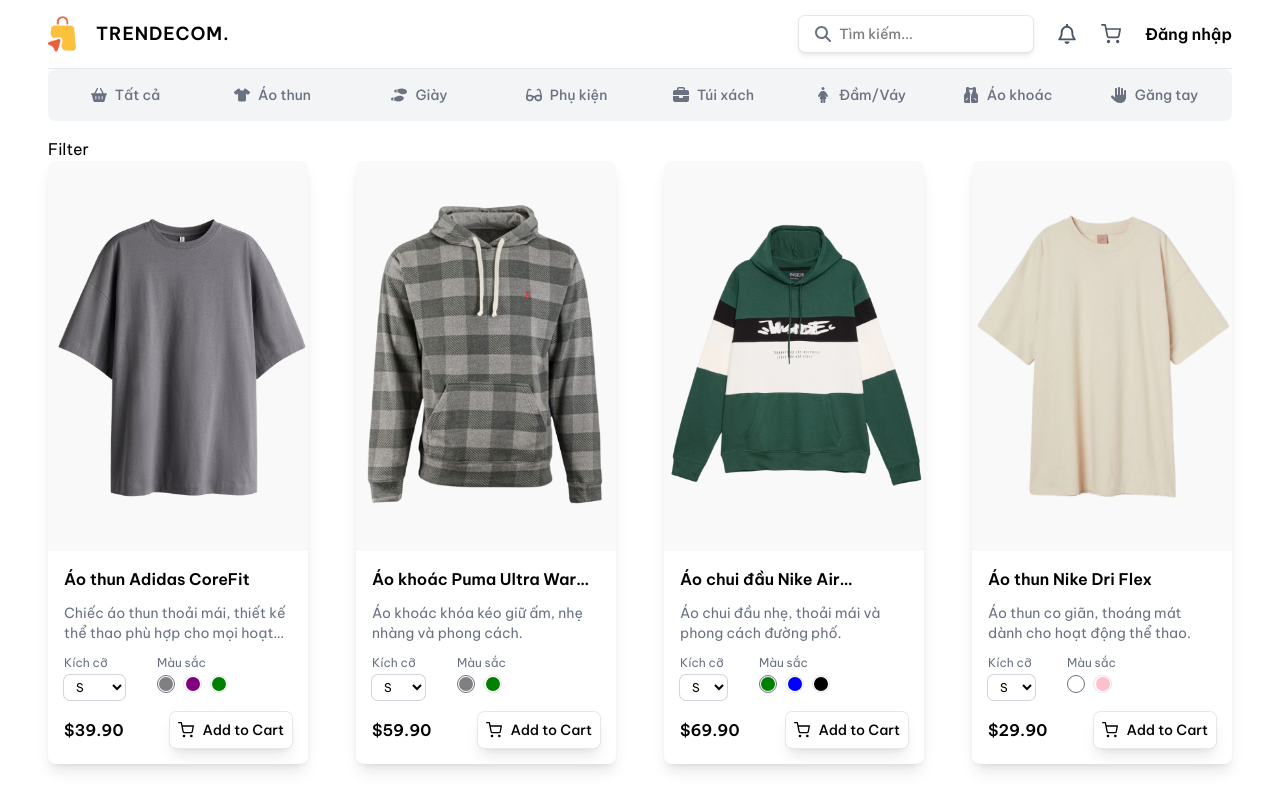
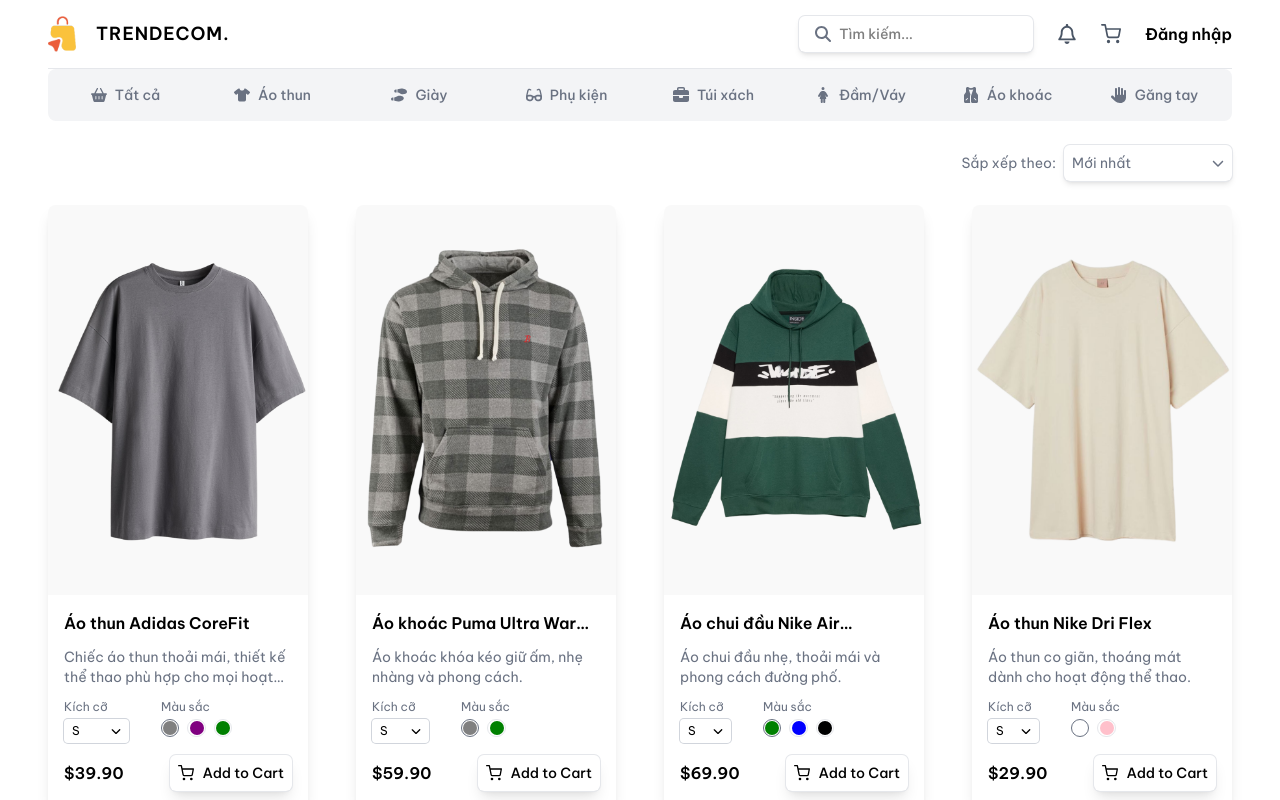
Before and after one commit to QuangHaDev2004/trend-ecom, a Next.js app: page /products in a window 1280 px wide. Shown: the top 800 px of the page. Built offline with nearby package versions, Linux system fonts and the light colour scheme.

Commit message:
product filter

```diff
--- a/package.json
+++ b/package.json
@@ -9,6 +9,7 @@
     "lint": "eslint"
   },
   "dependencies": {
+    "@headlessui/react": "^2.2.8",
     "next": "15.5.3",
     "react": "19.1.0",
     "react-dom": "19.1.0",
--- a/src/components/Filter/Filter.tsx
+++ b/src/components/Filter/Filter.tsx
@@ -1,9 +1,38 @@
-"use client"
+"use client";
+
+import { Select } from "@headlessui/react";
+import { usePathname, useRouter, useSearchParams } from "next/navigation";
+import { FaChevronDown } from "react-icons/fa6";
 
 export const Filter = () => {
+  const searchParams = useSearchParams();
+  const router = useRouter();
+  const pathname = usePathname();
+
+  const handleFilter = (value: string) => {
+    const params = new URLSearchParams(searchParams);
+    params.set("sort", value);
+    router.push(`${pathname}?${params.toString()}`, { scroll: false });
+  };
+
   return (
     <>
-      <h1>Filter</h1>
+      <div className="my-6 flex items-center justify-end gap-2 text-sm text-gray-500">
+        <span className="">Sắp xếp theo:</span>
+        <div className="relative">
+          <Select
+            name="sort"
+            className="appearance-none rounded-md p-2 pr-8 shadow-md ring ring-gray-200"
+            onChange={(e) => handleFilter(e.target.value)}
+          >
+            <option value="newest">Mới nhất</option>
+            <option value="oldest">Cũ nhất</option>
+            <option value="asc">Giá: Thấp đến Cao</option>
+            <option value="desc">Giá: Cao đến Thấp</option>
+          </Select>
+          <FaChevronDown className="pointer-events-none absolute top-1/2 right-2 -translate-y-1/2 text-[12px]" />
+        </div>
+      </div>
     </>
-  )
-}
+  );
+};
--- a/src/components/Product/ProductCard.tsx
+++ b/src/components/Product/ProductCard.tsx
@@ -1,9 +1,11 @@
 "use client";
 
 import { ProductType } from "@/types";
+import { Select } from "@headlessui/react";
 import Image from "next/image";
 import Link from "next/link";
 import { useState } from "react";
+import { FaChevronDown } from "react-icons/fa6";
 import { FiShoppingCart } from "react-icons/fi";
 
 export const ProductCard = ({ product }: { product: ProductType }) => {
@@ -50,10 +52,10 @@
             {/* SIZE */}
             <div className="flex flex-col gap-1">
               <span className="text-gray-500">Kích cỡ</span>
-              <select
+              <div className="relative">
+                <Select
                   name="size"
-                id="size"
-                className="cursor-pointer rounded-md px-2 py-1 ring ring-gray-300"
+                  className="cursor-pointer appearance-none rounded-sm py-1 pr-8 pl-2 ring ring-gray-300"
                   onChange={(e) =>
                     handleProductType({ type: "size", value: e.target.value })
                   }
@@ -67,7 +69,9 @@
                       {size.toUpperCase()}
                     </option>
                   ))}
-              </select>
+                </Select>
+                <FaChevronDown className="pointer-events-none absolute top-1/2 right-2 -translate-y-1/2 text-[10px]" />
+              </div>
             </div>
             {/* COLOR */}
             <div className="flex flex-col gap-1">
```
Also changed, not shown: 1 other file (tests, documents, lock files or other folders). Lines whose indentation alone changed are shown as unchanged.
